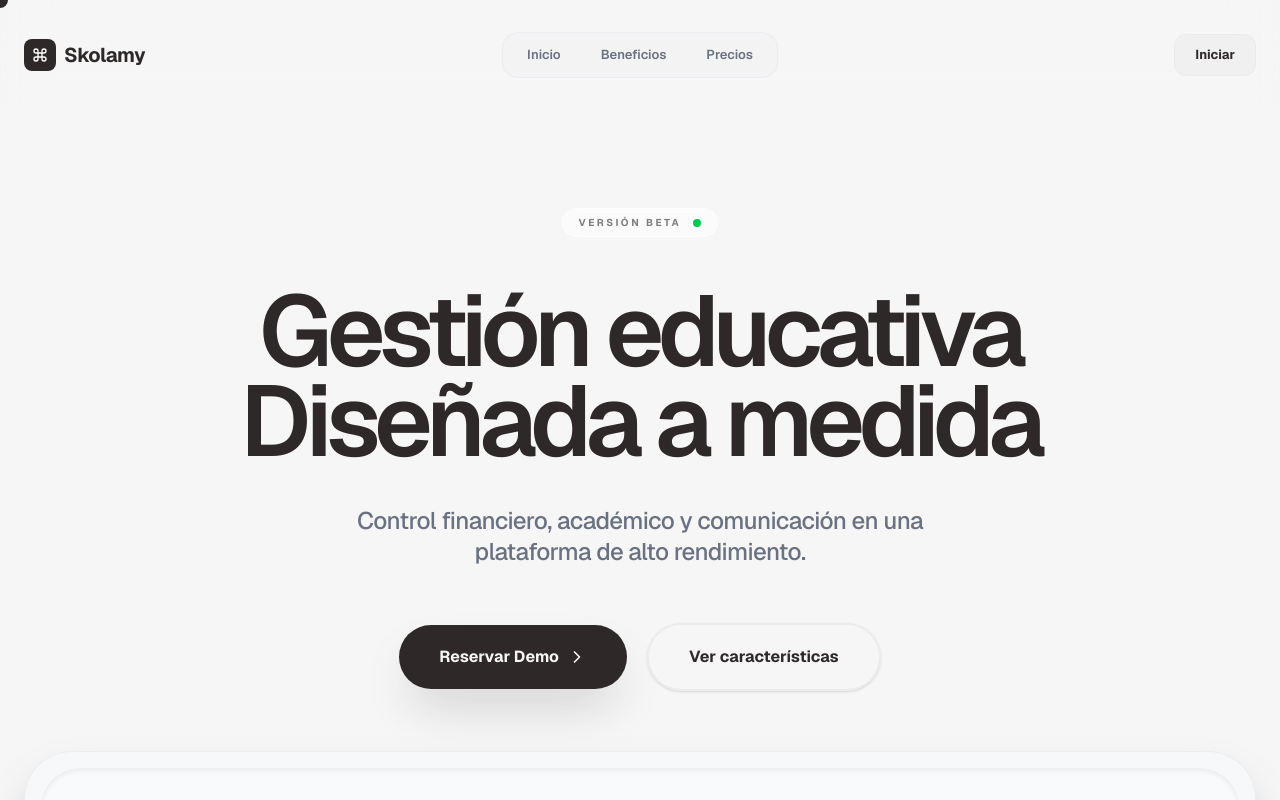
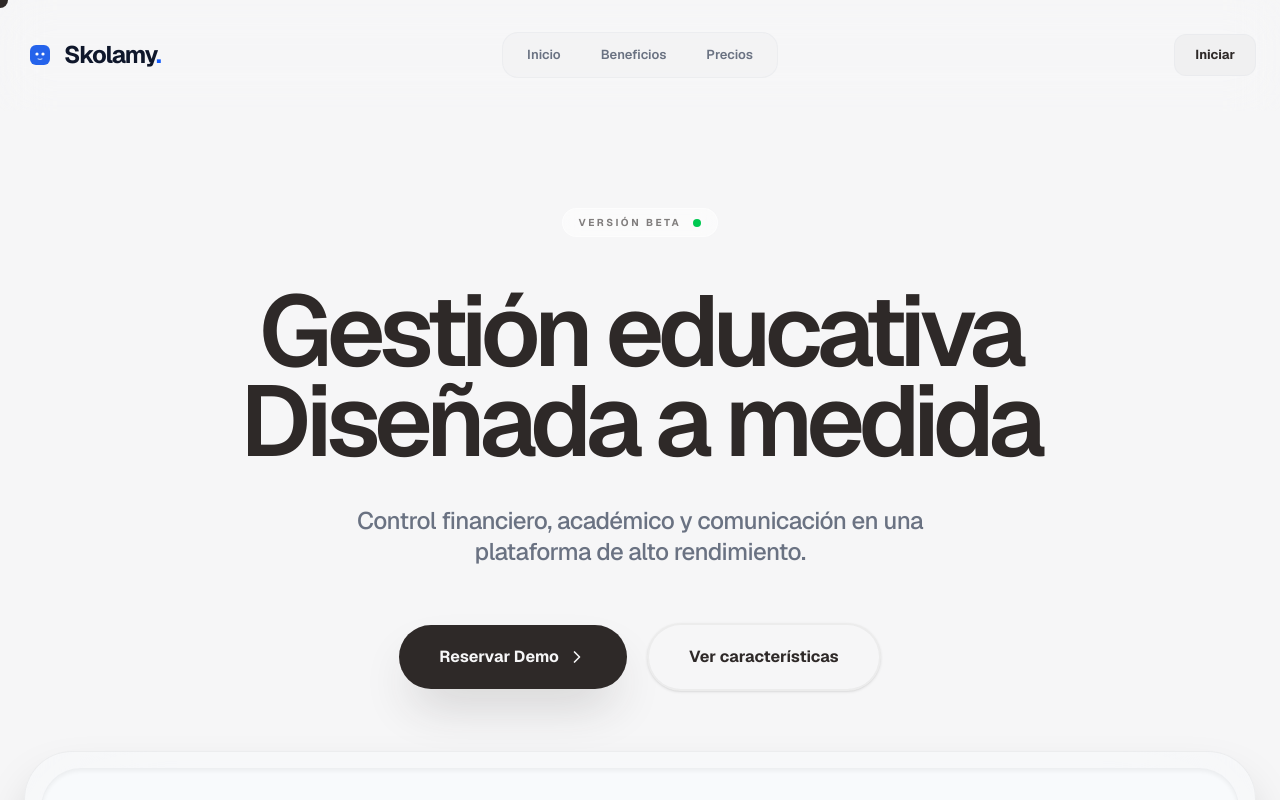
Before and after one commit to HarrysonLadines/skolamy-landing, a Next.js app: page / in a window 1280 px wide. Shown: the top 800 px of the page. Built offline with nearby package versions, Linux system fonts and the light colour scheme; a web font is replaced by a local one.

Commit message:
feat: add SkolamyIcon

```diff
--- a/src/components/landing/Footer.tsx
+++ b/src/components/landing/Footer.tsx
@@ -1,7 +1,7 @@
 "use client";
 
 import React from 'react';
-import { Command } from 'lucide-react';
+import { SkolamyIcon } from './SkolamyIcon';
 
 export const Footer = () => {
   return (
@@ -9,8 +9,10 @@ export const Footer = () => {
       <div className="max-w-7xl mx-auto px-6 flex flex-col md:flex-row justify-between items-start md:items-center gap-16">
         <div className="space-y-6">
           <div className="flex items-center gap-3">
-            <div className="w-10 h-10 bg-[#2e2928] rounded-xl flex items-center justify-center shadow-lg shadow-[#2e2928]/10">
-              <Command className="h-6 w-6 text-white" />
+            <div className="w-10 h-10 rounded-xl flex items-center justify-center relative overflow-hidden">
+              <div className="absolute inset-0 p-1.5 flex items-center justify-center">
+                <SkolamyIcon />
+              </div>
             </div>
             <span className="font-extrabold tracking-tighter text-2xl text-[#2e2928]">Skolamy</span>
           </div>
--- a/src/components/landing/Navbar.tsx
+++ b/src/components/landing/Navbar.tsx
@@ -3,8 +3,7 @@
 import React, { useState } from 'react';
 import Link from 'next/link';
 import { motion, useScroll, useMotionValueEvent } from 'framer-motion';
-import { Command } from 'lucide-react';
-import { customEase } from './Shared';
+import { SkolamyIcon } from './SkolamyIcon';
 
 const easeInOutCubic = (t: number, b: number, c: number, d: number) => {
   t /= d / 2;
@@ -89,11 +88,17 @@ export const Navbar = () => {
         <div className="flex items-center gap-2 flex-1">
           <motion.div
             whileHover={{ rotate: -10 }}
-            className="w-8 h-8 bg-[#2e2928] rounded-lg flex items-center justify-center"
+            className="w-8 h-8 rounded-lg flex items-center justify-center relative overflow-hidden"
           >
-            <Command className="text-white h-4 w-4" />
+            <div className="absolute inset-0 p-1.5 flex items-center justify-center">
+              <SkolamyIcon />
+            </div>
           </motion.div>
-          <span className="font-bold tracking-tight text-xl text-[#2e2928]">Skolamy</span>
+
+          <span className="font-bold tracking-tighter text-2xl text-slate-900">
+            Skolamy
+            <span className="text-blue-600">.</span>
+          </span>
         </div>
 
         {/* Navigation Links - Capsule Style */}
--- a/src/components/landing/Pricing.tsx
+++ b/src/components/landing/Pricing.tsx
@@ -2,7 +2,7 @@
 
 import React from 'react';
 import { motion } from 'framer-motion';
-import { CheckCircle, Command, Sparkles, ArrowRight } from 'lucide-react';
+import { CheckCircle, Command, ArrowRight } from 'lucide-react';
 import { Reveal, customEase, InteractiveButton } from './Shared';
 
 export const Pricing = () => {
--- /dev/null
+++ b/src/components/landing/SkolamyIcon.tsx
@@ -0,0 +1,42 @@
+"use client";
+
+import React from 'react';
+import { motion } from 'framer-motion';
+
+export const SkolamyIcon = () => (
+  <svg
+    width="100%"
+    height="100%"
+    viewBox="0 0 100 100"
+    fill="none"
+    xmlns="http://www.w3.org/2000/svg"
+  >
+    {/* Cuerpo */}
+    <rect
+      x="0" y="0" width="100" height="100"
+      rx="30"
+      fill="#2563eb"
+    />
+    {/* Ojito Izquierdo */}
+    <motion.circle
+      cx="35" cy="45" r="8"
+      fill="white"
+      animate={{ scaleY: [1, 0.1, 1] }}
+      transition={{ repeat: Infinity, duration: 3, times: [0, 0.1, 0.2], delay: 1 }}
+    />
+    {/* Ojito Derecho */}
+    <motion.circle
+      cx="65" cy="45" r="8"
+      fill="white"
+      animate={{ scaleY: [1, 0.1, 1] }}
+      transition={{ repeat: Infinity, duration: 3, times: [0, 0.1, 0.2], delay: 1.1 }}
+    />
+    {/* Sonrisa */}
+    <path
+      d="M40 70Q50 75 60 70"
+      stroke="white"
+      strokeWidth="4"
+      strokeLinecap="round"
+    />
+  </svg>
+);
```
Also changed, not shown: src/components/landing/Hero.tsx (+1 -25 lines).
